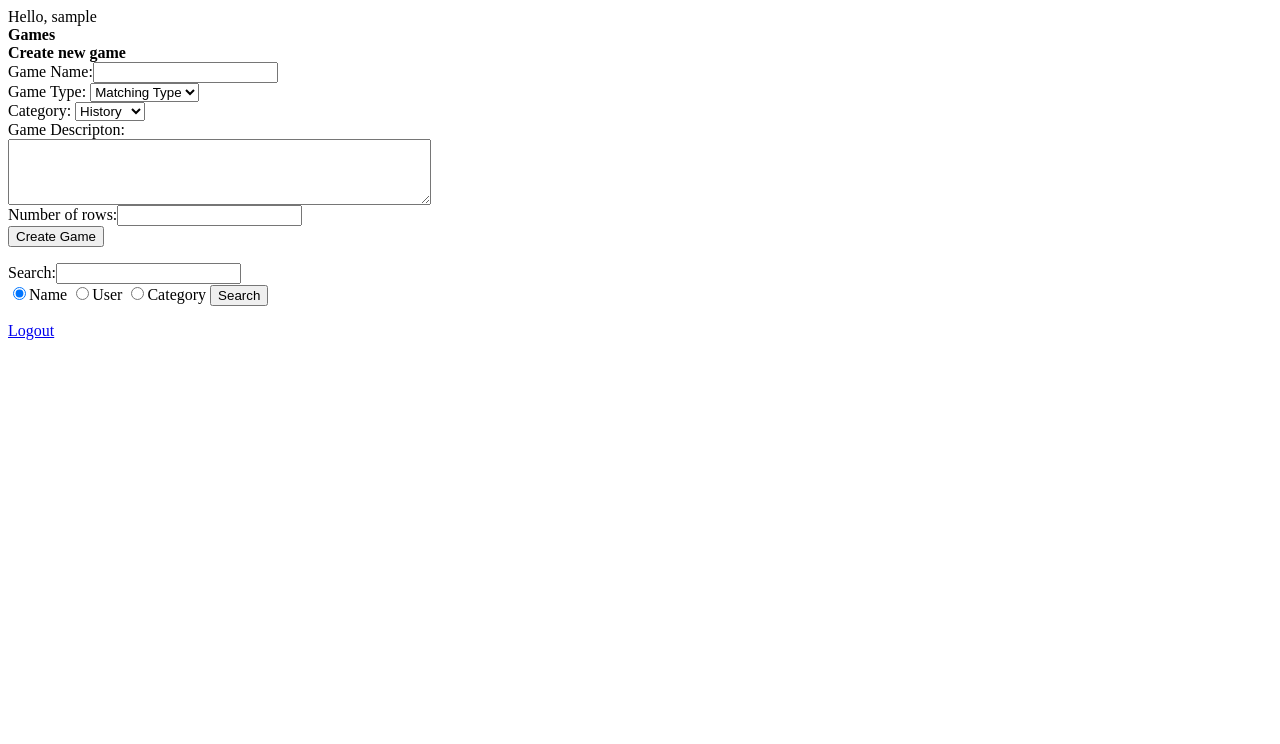
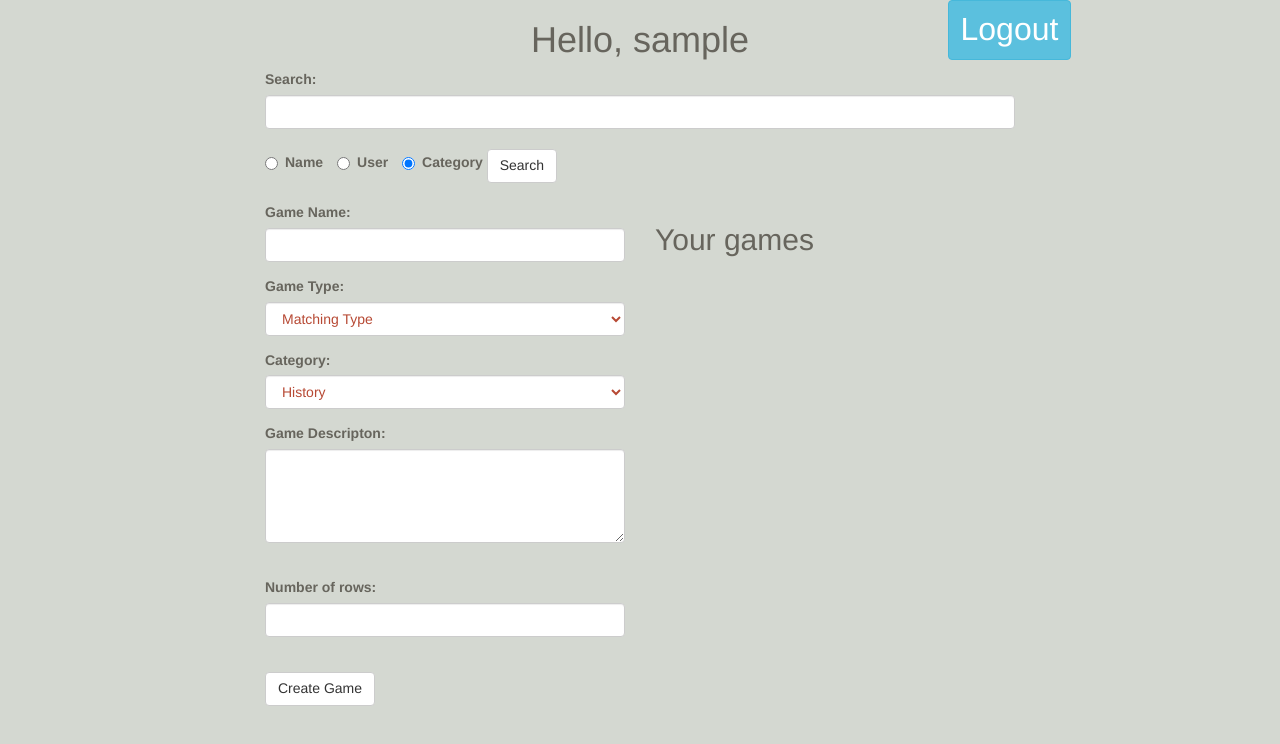
Before and after one commit to compsat/bh2016-two-and-a-half-men, a PHP site: page /dashboard/index.php in a window 1280 px wide. Shown: the top 744 px of the page. Run offline with PHP 8.4, Linux system fonts and the light colour scheme; the visitor is signed in with stand-in values (Sample User, id 1); data that the repository does not hold is empty.

Commit message:
added more stuff

```diff
--- a/dashboard/index.php
+++ b/dashboard/index.php
@@ -2,8 +2,12 @@
 	include "..\base.php";
 
 	$username = $_SESSION['Username'];
+	$user_games = array();
 
-	echo("Hello, " . $_SESSION['Username'] . "<br/>");
+	if(!$username)
+	{
+		echo('<meta http-equiv="refresh" content="0;..">');
+	}
 
 	//Gets the ID of the current user session
 	$get_ids = mysql_query("SELECT id FROM users WHERE username = '" . $username . "'");
@@ -13,11 +17,15 @@
 	if(!empty($_POST['new_game']))
 	{
 		$game_name = mysql_real_escape_string($_POST['game_name']);
+		$game_desc = mysql_real_escape_string($_POST['game_desc']);
+		$game_category = mysql_real_escape_string($_POST['category']);
 		$game_type = mysql_real_escape_string($_POST['game_type']);
 
 		//Make a new entry in the "games" table
-		mysql_query("INSERT INTO games (name, user_id, type, high_score_id, high_score) VALUES(
+		mysql_query("INSERT INTO games (name, category, description, user_id, type, high_score_id, high_score) VALUES(
 			'" . $game_name . "',
+			'" . $game_category . "',
+			'" . $game_desc . "',
 			'" . $id . "',
 			'" . $game_type . "',
 			-1, 0
@@ -48,57 +56,113 @@
 			}
 			$insertresult = mysql_query($insertrowquery) or die(mysql_error());
 		}
-
-		echo("Added " . $game_name . "<br/>");
 	}
 
 	//Uses that ID to retrieve the list of games
 	$get_games = "SELECT * FROM games WHERE user_id = " . $id;
 	$games = mysql_query($get_games);
 
-	echo("<b>Games</b><br/>");
-	//Gets all the games
+	$gamelist = array();
+
 	while($row = mysql_fetch_array($games))
 	{
-		echo($row['name'] . "<br/>");
+		array_push($gamelist, $row);
 	}
 ?>
-<b>Create new game</b><br/>
-<form method="POST" action="" name="new_game" id="new_game">
-	<label for="game_name">Game Name:</label><input type="text" name="game_name" id="game_name" /><br/>
+
+<!DOCTYPE html>
+<html>
+	<head>
+		<meta charset="utf-8">
+		<meta name="viewport" content="width=device-width, initial-scale=1">
+		<link rel="stylesheet" href="../css/alt-style.css">
+		<script src="https://ajax.googleapis.com/ajax/libs/jquery/1.12.0/jquery.min.js"></script>
+		<script src="../js/bootstrap.min.js"></script>
+	</head>
+
+	<body>
+		<div class="container">
+			<div class="row">
+				<div class="col-md-3"></div>
+				<div class="col-md-6">
+					<h1><center> <?php echo("Hello, " . $username); ?> <center></h1>
+				</div>
+				<div class="col-md-3">
+					<a class="btn btn-info" href="../logout.php"><span style="font-size: 32px">Logout</span></a>
+				</div>
+			</div>
+
+			<div class="row">
+				<div class="col-md-2"></div>
+				<div class="col-md-8" id="searchbox">
+					<form role="form" method="POST" action="../search.php" name="search" id="search">
+						<label for="search_query">Search:</label><input class="form-control" type="text" name="search_query" id="search_query" /><br/>
+						<div class="radio-inline">
+							<label><input type="radio" name="search_type" value="name" checked="checked">Name</label>
+						</div>
+						<div class="radio-inline">
+							<label><input type="radio" name="search_type" value="user" checked="checked">User</label>
+						</div>
+						<div class="radio-inline">
+							<label><input type="radio" name="search_type" value="category" checked="checked">Category</label>
+						</div>
+						<input class="btn btn-default" type="submit" name="search" id="search" value="Search" />
+					</form>
+				</div>
+				<div class="col-md-2"></div>
+			</div>
+			<br/>
+
+			<div class="row">
+				<div class="col-md-2"></div>
+				<div class="col-md-4">
+					<form role="form" method="POST" action="" name="new_game" id="new_game">
+						<div class="form-group">
+							<label for="game_name">Game Name:</label>
+							<input class="form-control" type="text" name="game_name" id="game_name" />
+						</div>
+
+						<div class="form-group">
 							<label for="game_type">Game Type:</label>
-		<select oninput="updateRows()" name="game_type" id="game_type">
-			<option value="match">Matching Type</option>
-			<option value="category">Categories</option>
+							<select class="form-control" oninput="updateRows()" name="game_type" id="game_type">
+								<option value="matching">Matching Type</option>
+								<option value="categories">Categories</option>
 								<option value="ordering">Ordering</option>
-			<!-- <option value="flashcards">Flashcards</option> -->
-		</select><br/>
+							</select>
+						</div>
+						<div class="form-group">
 							<label for="category">Category:</label>
-	<select name="category" id="category">
+							<select class="form-control" name="category" id="category">
 								<option value="history">History</option>
 								<option value="math">Math</option>
 								<option value="science">Science</option>
 								<option value="english">English</option>
-	</select><br/>
-	<label for="game_data">Game Descripton:</label><br/><textarea name="game_desc" id="game_desc" rows="4" cols="50"></textarea><br/>
-	<label for="num_data">Number of rows:</label><input oninput="updateRows()" type="number" name="num_data" value="num_data" id="num_data" min="1"/><br/>
-	<div id="rows">
+							</select>
+						</div>
+						<div class="form-group">
+						<label for="game_data">Game Descripton:</label><br/><textarea class="form-control" name="game_desc" id="game_desc" rows="4" cols="50"></textarea><br/>
+						</div>
+						<label for="num_data">Number of rows:</label><input class="form-control" oninput="updateRows()" type="number" name="num_data" value="num_data" id="num_data" min="1"/><br/>
+						<div id="rows" class="form-group">
+						</div>
+						<input class="btn btn-default" type="submit" name="new_game" id="new_game" value="Create Game" />
+					</form>
+				</div>
+				<div class="col-md-4">
+					<h2>Your games</h2>
+					<div class="list-group">
+					<?php
+						foreach($gamelist as $game)
+						{
+							echo("<a href='../startgame.php?id=". $game["id"] . "&game_type=" . $game['type']  . "'><button type='button' class='list-group-item btn-block'>". $game["name"] ."</button></a>");
+						}
+					?>
+					</div>
 
 				</div>
-	<input type="submit" name="new_game" id="new_game" value="Create Game" />
-</form>
-
-<div id="searchbox">
-	<form method="POST" action="../search.php" name="search" id="search">
-		<label for="search_query">Search:</label><input type="text" name="search_query" id="search_query" /><br/>
-		<input type="radio" name="search_type" value="name" checked="checked">Name</input>
-		<input type="radio" name="search_type" value="user">User</input>
-		<input type="radio" name="search_type" value="category">Category</input>
-		<input type="submit" name="search" id="search" value="Search" />
-	</form>
+				<div class="col=md-2"></div>
 			</div>
-
-<a href=../logout.php>Logout</a>
+		</div>
 
 		<script>
 		function updateRows() {
@@ -119,6 +183,7 @@ function updateRows() {
 			for(var i = 0; i < parseInt(n) ; i++) {
 
 				var row = document.createElement("input");
+				row.class = "form-control";
 				row.id = i;
 				row.type = row.name = "row" + i;
 				rows.appendChild(row);
@@ -126,6 +191,7 @@ function updateRows() {
 				{
 					i++;
 					var row2 = document.createElement("input");
+					row.class = "form-control";
 					row2.id = i;
 					row2.type = row2.name = "row" + i;
 					rows.appendChild(row2);
@@ -134,3 +200,5 @@ function updateRows() {
 			}
 		}
 		</script>
+	</body>
+</html>
```
Also changed, not shown: search.php (+78 -4 lines), index.php (line endings or trailing spaces). Lines whose indentation alone changed are shown as unchanged.
